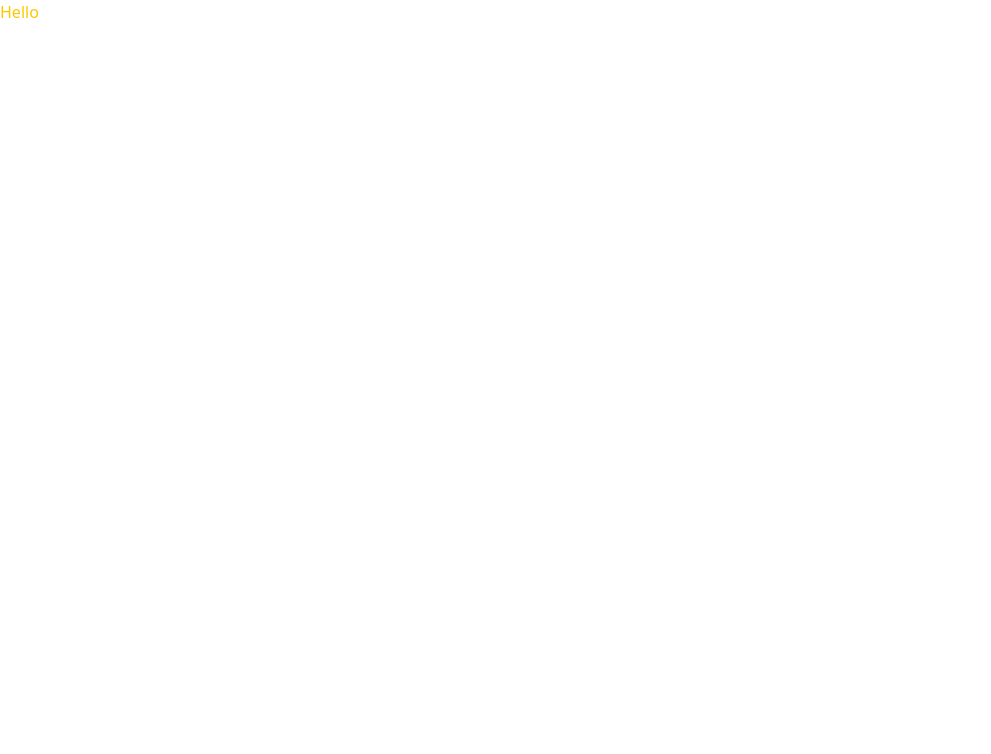
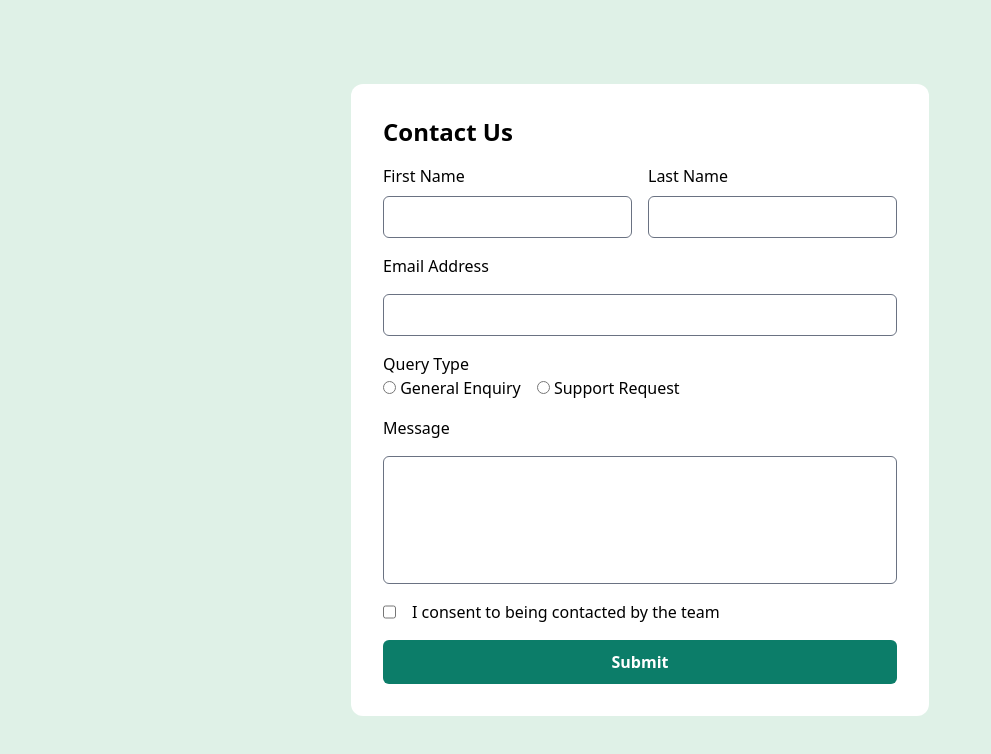
Before and after one commit to emmanueltn007/contact-form, a website built with Vite: page index.html in a window 1280 px wide. Shown: the whole page, without its empty margins (0-991 px from the left). Built offline with nearby package versions, Linux system fonts and the light colour scheme.

Commit message:
added html code and some tailwindcss styling

```diff
--- a/index.html
+++ b/index.html
@@ -6,7 +6,79 @@
   <link rel="stylesheet" href="styles.css">
   <title>Document</title>
 </head>
-<body>
-  <h1 class="text-yellow-400">Hello</h1>
+<body class="flex items-center justify-center bg-[hsl(148,38%,91%)] h-screen w-full">
+  <form class="bg-white rounded-xl flex flex-col gap-4 p-8">
+    <h3 class="text-2xl font-semibold">
+      Contact Us
+    </h3>
+
+    <div class="flex flex-col gap-8 md:gap-4 md:flex-row">
+      <div class="flex flex-col gap-2">
+        <label for="first-name" class="text-[16px]">
+          First Name
+        </label>
+        <input id="first-name" type="text"
+          class="border border-solid border-gray-500 rounded-md p-2 active:outline-green-600 hover:outline  hover:outline-green-600
+          focus:outline focus:outline-green-600">
+      </div>
+
+      <div class="flex flex-col gap-2">
+        <label for="last-name" class="text-[16px]">
+          Last Name
+        </label>
+        <input id="last-name" type="text"
+          class="border border-solid border-gray-500 rounded-md p-2 cursor-pointer active:outline-green-600 hover:outline  hover:outline-green-600
+            focus:outline focus:outline-green-600">
+      </div>
+    </div>
+
+    <label for="email-address" class="text-[16px]">
+      Email Address
+    </label>
+    <input id="email-address" type="email"
+      class="border border-solid border-gray-500 rounded-md p-2 cursor-pointer active:outline-green-600 hover:outline  hover:outline-green-600
+          focus:outline focus:outline-green-600">
+
+    <fieldset>
+      <legend>
+        Query Type
+      </legend>
+
+      <div class="flex flex-col gap-2 md:flex-row md:gap-4">
+        <label for="" class="cursor-pointer">
+          <input type="radio"
+            class="border border-solid border-gray-500 rounded-md text-[16px]">
+          General Enquiry
+        </label>
+
+        <label class="cursor-pointer">
+          <input type="radio"
+            class="border border-solid border-gray-500 rounded-md text-[16px]">
+          Support Request
+        </label>
+      </div>
+
+    </fieldset>
+
+    <label for="message" class="text-[16px]">
+      Message
+    </label>
+    <textarea name="" id="message"
+      class="border border-solid border-gray-500 rounded-md p-2 h-32 resize-none cursor-pointer active:outline-green-600 hover:outline  hover:outline-green-600
+          focus:outline focus:outline-green-600"></textarea>
+
+    <div class="flex gap-4">
+      <input type="checkbox" class="cursor-pointer">
+      <p class="cursor-pointer">
+        I consent to being contacted by the team
+      </p>
+    </div>
+
+    <button type="submit"
+      class="bg-[hsl(169,82%,27%)] text-white font-semibold p-2.5 rounded-md hover:bg-[hsl(169,82%,10%)]
+        transition-all duration-150 ease-in-out cursor-pointer">
+      Submit
+    </button>
+  </form>
 </body>
 </html>
--- a/styles.css
+++ b/styles.css
@@ -1 +1,6 @@
 @import "tailwindcss";
+
+* {
+    margin: 0;
+    box-sizing: border-box;
+}
```
